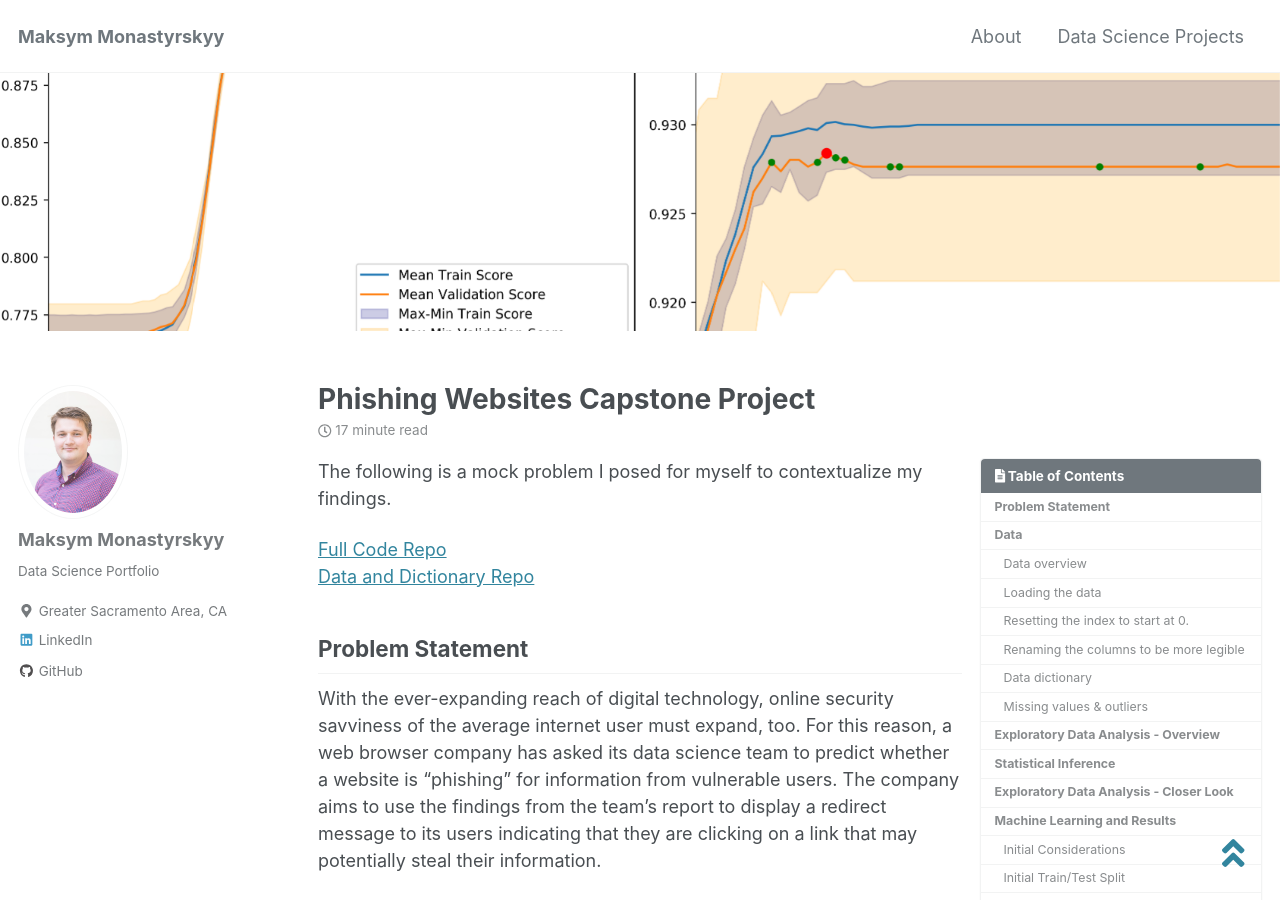
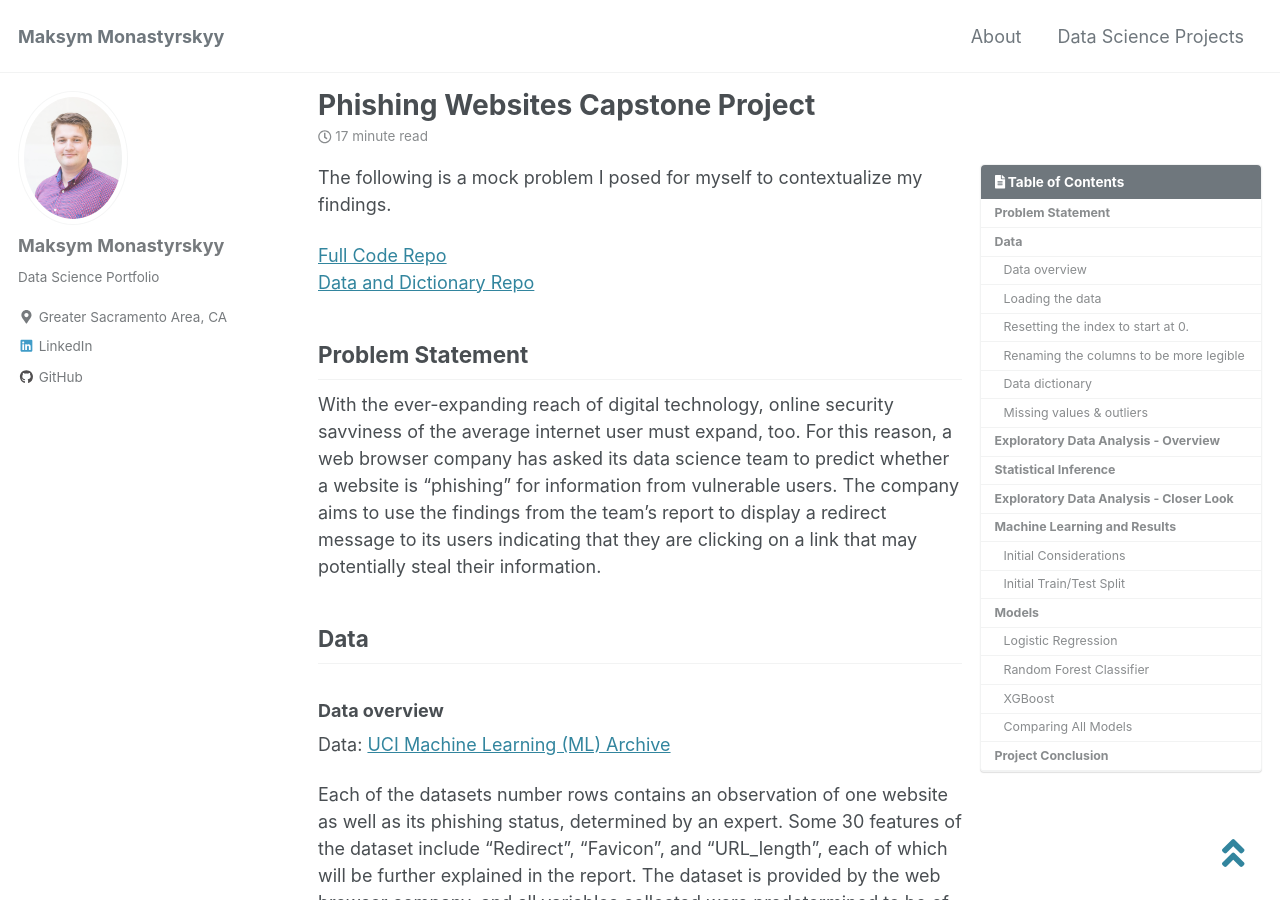
Before and after one commit to monastyrskyy/monastyrskyy.github.io, a Jekyll site: the page built from _posts/2020-2-8-phishing_websites_capstone.md, in a window 1280 px wide and 900 px high. Built offline with Jekyll 4.4.1, drawn with Linux system fonts in a browser that asks for light colours; cached includes are drawn as plain includes; nearby versions of some CDN libraries.

Commit message:
removing header from phishing project

```diff
--- a/_posts/2020-2-8-phishing_websites_capstone.md
+++ b/_posts/2020-2-8-phishing_websites_capstone.md
@@ -4,8 +4,6 @@ date: 2020-2-8
 excerpt: "This is the first Capstone Project of my 6-month Springboard Data Science Career Track Bootcamp. In this project I analyze a dataset of website features in order to predict whether the website is phishing or legitimate."
 mathjax: "true"
 tags: [bootcamp, python, machine learning]
-header:
-  image: "/images/6.phishing_capstone/download17_header.png"
 #classes: wide # frontmatter that should make the page wider.
 toc: true
 toc_sticky: true
```
